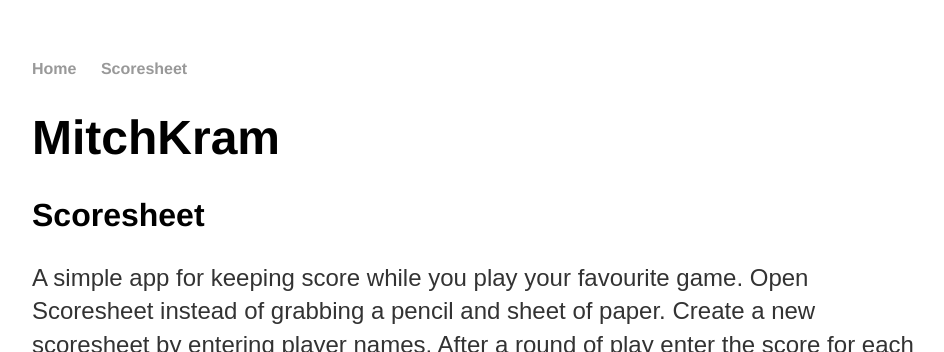
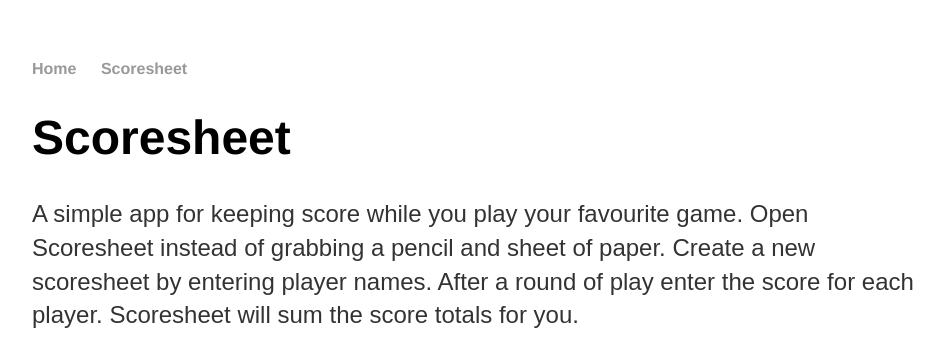
Before and after one commit to kdg15/kdg15.github.io, a Jekyll site: the page built from scoresheet/index.html, in a window 1280 px wide, cut to the strip 0-352 px from the top of the page. Shown: the whole strip, without its empty margins (160-1104 px from the left). Built offline with Jekyll 4.4.1, drawn with Linux system fonts in a browser that asks for light colours.

Commit message:
Fixed up the page titles

```diff
--- a/_layouts/default.html
+++ b/_layouts/default.html
@@ -14,7 +14,7 @@
                 </ul>
             </nav>
 
-            <h1>MitchKram</h1>
+            <!-- <h1>MitchKram</h1> -->
 
             <div class="container">
 
--- a/_layouts/privacy_policy.html
+++ b/_layouts/privacy_policy.html
@@ -13,7 +13,7 @@
                 </ul>
             </nav>
 
-            <h1>Privacy Policy</h1>
+            <!-- <h1>Privacy Policy</h1> -->
 
             <div class="container">
 
--- a/scoresheet/index.html
+++ b/scoresheet/index.html
@@ -4,7 +4,7 @@
 ---
 <div class="blurb">
 
-    <h2>Scoresheet</h2>
+    <h1>Scoresheet</h1>
 
     <p>A simple app for keeping score while you play your favourite game. Open Scoresheet instead of grabbing a pencil and sheet of paper. Create a new scoresheet by entering player names. After a round of play enter the score for each player. Scoresheet will sum the score totals for you.</p>
 
--- a/scoresheet/privacy_policy/index.html
+++ b/scoresheet/privacy_policy/index.html
@@ -5,7 +5,7 @@
 
 <div class="blurb">
 
-    <h2>Scoresheet</h2>
+    <h1>Scoresheet Privacy Policy</h1>
 
     <p>Last updated December 05, 2025.</p>
 
```
